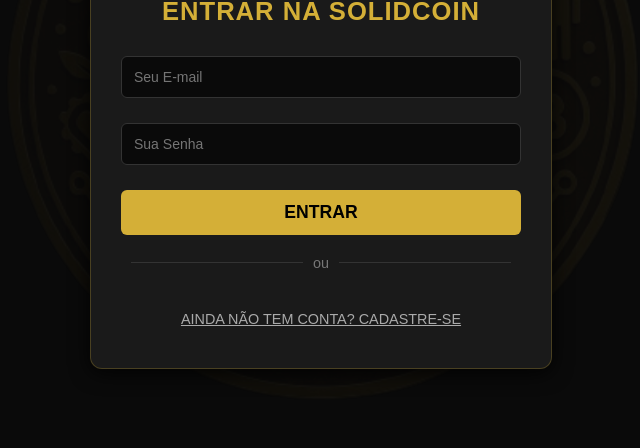
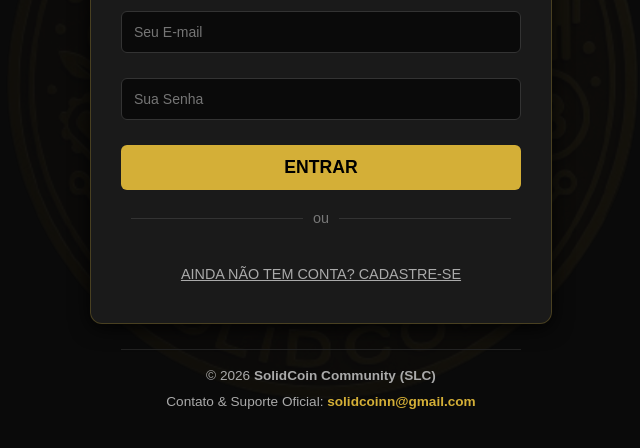
Before and after one commit to solidcoinn-lang/solidcoin-app, a website: page public/index.html in a window 1280 px wide. Shown: the part 290-738 px from the top of the page, without its empty margins (319-959 px from the left). Drawn offline with Linux system fonts and the light colour scheme.

Commit message:
Adiciona email oficial solidcoinn@gmail.com no rodape do index.html

```diff
--- a/public/index.html
+++ b/public/index.html
@@ -11,7 +11,7 @@
     <script src="https://accounts.google.com/gsi/client" async defer></script>
 
     <style>
-        body { background-color: #0a0a0a; color: #fff; font-family: sans-serif; display: flex; justify-content: center; align-items: center; min-height: 100vh; margin: 0; padding: 20px; box-sizing: border-box; }
+        body { background-color: #0a0a0a; color: #fff; font-family: sans-serif; display: flex; flex-direction: column; justify-content: center; align-items: center; min-height: 100vh; margin: 0; padding: 20px; box-sizing: border-box; }
         .auth-container { background-color: #1a1a1a; padding: 40px 30px; border-radius: 12px; box-shadow: 0 4px 20px rgba(0,0,0,0.85); border: 1px solid rgba(212, 175, 55, 0.25); width: 100%; max-width: 400px; text-align: center; }
         .logo-auth { width: 75px; height: 75px; object-fit: contain; margin-bottom: 10px; border-radius: 50%; border: 2px solid #d4af37; padding: 3px; background: #0a0a0a; }
         h1 { color: #d4af37; margin-top: 5px; margin-bottom: 20px; font-size: 1.6em; }
@@ -27,6 +27,11 @@
         .divider::before, .divider::after { content: ""; flex: 1; border-bottom: 1px solid #333; margin: 0 10px; }
 
         #status-auth-msg { display: none; margin-top: 12px; font-size: 0.9em; color: #f1c40f; font-weight: bold; }
+
+        /* RODAPÉ OFICIAL DE PROPRIEDADE */
+        .official-footer { margin-top: 25px; text-align: center; font-size: 0.85em; color: #aaa; line-height: 1.6; border-top: 1px solid #222; padding-top: 15px; width: 100%; max-width: 400px; }
+        .official-footer a { color: #d4af37; text-decoration: none; font-weight: bold; }
+        .official-footer a:hover { text-decoration: underline; }
     </style>
 </head>
 <body>
@@ -104,6 +109,12 @@
         <button class="toggle-btn" onclick="toggleAuth('login')">Já tem conta? Faça Login</button>
     </div>
 
+    <!-- RODAPÉ COM E-MAIL OFICIAL PARA VERIFICAÇÃO DE PROPRIEDADE -->
+    <footer class="official-footer">
+        <p style="margin: 0;">© 2026 <strong>SolidCoin Community (SLC)</strong></p>
+        <p style="margin: 4px 0 0 0;">Contato & Suporte Oficial: <a href="mailto:solidcoinn@gmail.com">solidcoinn@gmail.com</a></p>
+    </footer>
+
     <!-- SCRIPT DE AÇÕES DA PÁGINA -->
     <script>
         // Alterna entre Login e Cadastro
```
